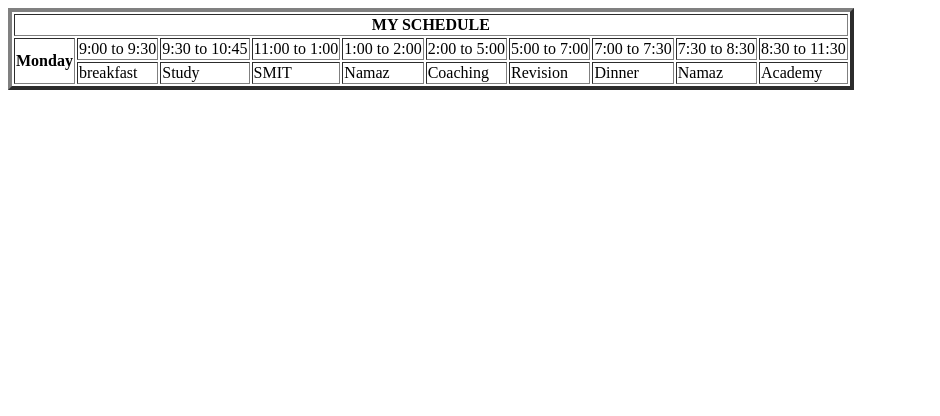
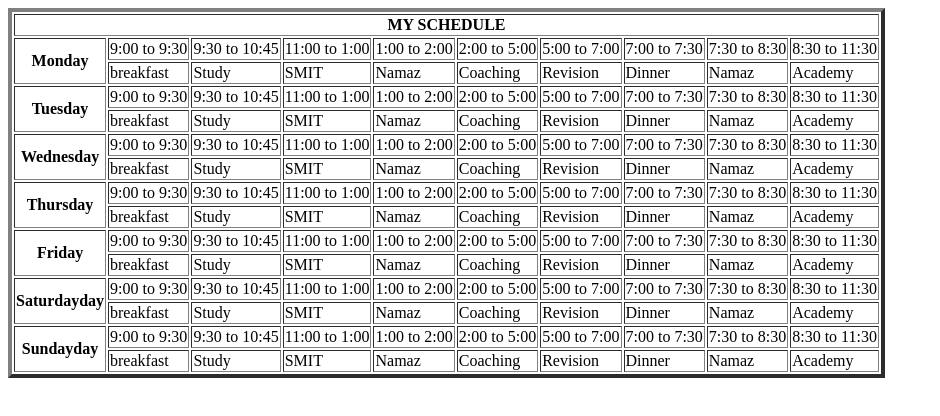
Before and after one commit to MoizAdeel/My-Schedule, a plain HTML site: page index.html in a window 1280 px wide. Shown: the whole page, without its empty margins (0-940 px from the left). Drawn offline with Linux system fonts and the light colour scheme.

Commit message:
Add files via upload

```diff
--- a/index.html
+++ b/index.html
@@ -10,7 +10,162 @@
         <tr>
             <th colspan="10">MY SCHEDULE</th>
         </tr>
-        <th rowspan="8">Monday</th>
+        <tr>
+        <th rowspan="2">Monday</th>
+        <td>9:00 to 9:30</td>
+        <td>9:30 to 10:45</td>
+        <td>11:00 to 1:00</td>
+        <td>1:00 to 2:00</td>
+        <td>2:00 to 5:00</td>
+        <td>5:00 to 7:00</td>
+        <td>7:00 to 7:30</td>
+        <td>7:30 to 8:30</td>
+        <td>8:30 to 11:30</td>
+        </tr>
+
+<tr>
+        <td>breakfast</td>
+        <td>Study</td>
+        <td>SMIT</td>
+        <td>Namaz</td>
+        <td>Coaching</td>
+        <td>Revision</td>
+        <td>Dinner</td>
+        <td>Namaz</td>
+        <td>Academy</td>
+        </tr>
+
+<tr>
+        <th rowspan="2">Tuesday</th>
+        <td>9:00 to 9:30</td>
+        <td>9:30 to 10:45</td>
+        <td>11:00 to 1:00</td>
+        <td>1:00 to 2:00</td>
+        <td>2:00 to 5:00</td>
+        <td>5:00 to 7:00</td>
+        <td>7:00 to 7:30</td>
+        <td>7:30 to 8:30</td>
+        <td>8:30 to 11:30</td>
+        </tr>
+
+<tr>
+        <td>breakfast</td>
+        <td>Study</td>
+        <td>SMIT</td>
+        <td>Namaz</td>
+        <td>Coaching</td>
+        <td>Revision</td>
+        <td>Dinner</td>
+        <td>Namaz</td>
+        <td>Academy</td>
+        </tr>
+
+        <th rowspan="2">Wednesday</th>
+        <td>9:00 to 9:30</td>
+        <td>9:30 to 10:45</td>
+        <td>11:00 to 1:00</td>
+        <td>1:00 to 2:00</td>
+        <td>2:00 to 5:00</td>
+        <td>5:00 to 7:00</td>
+        <td>7:00 to 7:30</td>
+        <td>7:30 to 8:30</td>
+        <td>8:30 to 11:30</td>
+        </tr>
+
+
+        <td>breakfast</td>
+        <td>Study</td>
+        <td>SMIT</td>
+        <td>Namaz</td>
+        <td>Coaching</td>
+        <td>Revision</td>
+        <td>Dinner</td>
+        <td>Namaz</td>
+        <td>Academy</td>
+        </tr>
+
+
+
+        <th rowspan="2">Thursday</th>
+        <td>9:00 to 9:30</td>
+        <td>9:30 to 10:45</td>
+        <td>11:00 to 1:00</td>
+        <td>1:00 to 2:00</td>
+        <td>2:00 to 5:00</td>
+        <td>5:00 to 7:00</td>
+        <td>7:00 to 7:30</td>
+        <td>7:30 to 8:30</td>
+        <td>8:30 to 11:30</td>
+        </tr>
+
+
+        <td>breakfast</td>
+        <td>Study</td>
+        <td>SMIT</td>
+        <td>Namaz</td>
+        <td>Coaching</td>
+        <td>Revision</td>
+        <td>Dinner</td>
+        <td>Namaz</td>
+        <td>Academy</td>
+        </tr>
+
+
+
+        <th rowspan="2">Friday</th>
+        <td>9:00 to 9:30</td>
+        <td>9:30 to 10:45</td>
+        <td>11:00 to 1:00</td>
+        <td>1:00 to 2:00</td>
+        <td>2:00 to 5:00</td>
+        <td>5:00 to 7:00</td>
+        <td>7:00 to 7:30</td>
+        <td>7:30 to 8:30</td>
+        <td>8:30 to 11:30</td>
+        </tr>
+
+
+        <td>breakfast</td>
+        <td>Study</td>
+        <td>SMIT</td>
+        <td>Namaz</td>
+        <td>Coaching</td>
+        <td>Revision</td>
+        <td>Dinner</td>
+        <td>Namaz</td>
+        <td>Academy</td>
+        </tr>
+
+
+
+
+        <th rowspan="2">Saturdayday</th>
+        <td>9:00 to 9:30</td>
+        <td>9:30 to 10:45</td>
+        <td>11:00 to 1:00</td>
+        <td>1:00 to 2:00</td>
+        <td>2:00 to 5:00</td>
+        <td>5:00 to 7:00</td>
+        <td>7:00 to 7:30</td>
+        <td>7:30 to 8:30</td>
+        <td>8:30 to 11:30</td>
+        </tr>
+
+
+        <td>breakfast</td>
+        <td>Study</td>
+        <td>SMIT</td>
+        <td>Namaz</td>
+        <td>Coaching</td>
+        <td>Revision</td>
+        <td>Dinner</td>
+        <td>Namaz</td>
+        <td>Academy</td>
+        </tr>
+
+
+
+        <th rowspan="2">Sundayday</th>
         <td>9:00 to 9:30</td>
         <td>9:30 to 10:45</td>
         <td>11:00 to 1:00</td>
```
